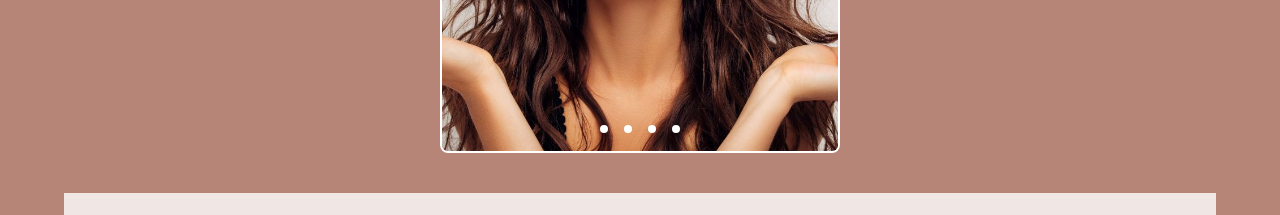
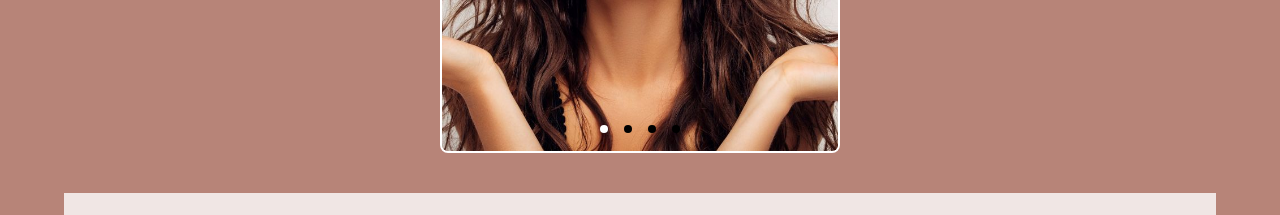
Before and after one commit to AngieProg/inv_sweet, a React (Vite) app: page / in a window 1280 px wide. Shown: the part 4880-5095 px from the top of the page. Built offline with nearby package versions, Linux system fonts and the light colour scheme; a web font is replaced by a local one.

Commit message:
agregando una nueva regla en .eslintrc para omitir el error en el componente Carousel

```diff
--- a/src/sections/Carousel.jsx
+++ b/src/sections/Carousel.jsx
@@ -1,4 +1,4 @@
-// import { data } from "../constants/constants";
+//import { data } from "../constants/constants";
 import { BsArrowRightCircle, BsArrowLeftCircle } from "react-icons/bs";
 import { useState } from "react";
 
@@ -46,7 +46,7 @@ const Carousel = ({ data }) => {
                 className={
                   slide === idx
                     ? "bg-white w-[8px] h-[8px] rounded-full border-none outline-none mx-2 cursor-pointer"
-                    : "bg-white w-[8px] h-[8px] rounded-full border-none outline-none mx-2 cursor-pointer bg-black"
+                    : "w-[8px] h-[8px] rounded-full border-none outline-none mx-2 cursor-pointer bg-black"
                 }
               ></button>
             );
```
Also changed, not shown: .eslintrc.cjs.
